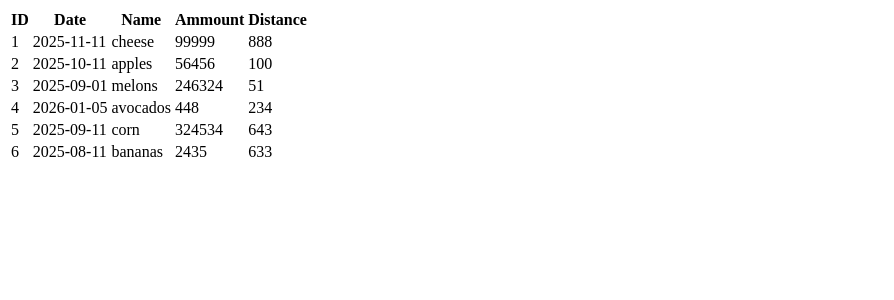
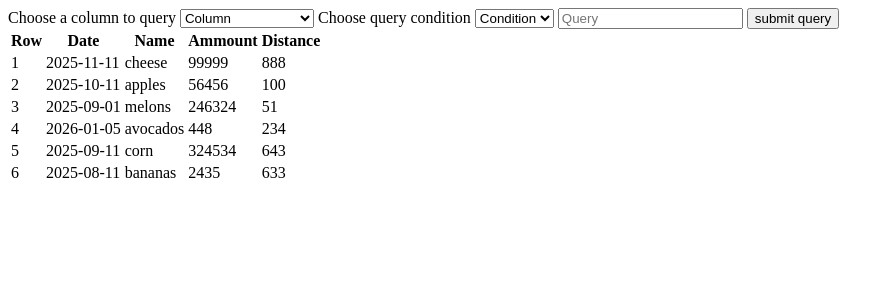
Before and after one commit to muddv/single-page-relational-table, a Flask app: page / in a window 1280 px wide. Shown: the top 300 px of the page, without its empty margins (0-894 px from the left). Run offline with Flask 2, Linux system fonts and the light colour scheme; data comes from the database, SQL or seed files in the repository; some libraries are stand-ins or nearby versions.

Commit message:
Application is in working order

```diff
--- a/app.py
+++ b/app.py
@@ -1,3 +1,4 @@
+from crypt import methods
 import secrets
 from flask import Flask, request, render_template
 import MySQLdb
@@ -14,8 +15,33 @@ conn = MySQLdb.connect(HOST, USERNAME, PASSWORD, "warehouse")
 cursor = conn.cursor()
 app = Flask(__name__)
 
-@app.route('/')
+CRITERIA = [
+    "shipment_date",
+    "item",
+    "amount",
+    "shipment_distance"
+]
+
+#maybe this can be passed to another conditional and names can be made more human readable
+CONDITIONS = [
+    "=",
+    ">",
+    "<",
+    "LIKE",
+]
+
+@app.route("/", methods=["GET", "POST"])
 def main():
-    cursor.execute("SELECT * from shipments")
+    column = request.form.get("column")
+    condition = request.form.get("condition")
+    query = request.form.get("query")
+    cursor.execute("SELECT * FROM shipments")
+    if request.method == "POST":
+        if column == None or condition == None or query == None:
+            cursor.execute("SELECT * FROM shipments")
+        else:
+            #sql = f"SELECT * FROM shipments WHERE {column} {condition} {query}"
+            #cursor.execute(sql)
+            cursor.execute("SELECT * FROM shipments WHERE %(column)s %(condition)s %(query)s", {'column': column, 'condition': condition, 'query': query});
     data = cursor.fetchall()
-    return render_template('index.html', value=data)
+    return render_template('index.html', data = data, criteria = CRITERIA, conditions = CONDITIONS)
--- a/templates/index.html
+++ b/templates/index.html
@@ -7,10 +7,32 @@
     <title>Document</title>
 </head>
 <body>
+
+    <form method="POST">
+        <label for = "column-selection">Choose a column to query</label>
+        <select name = "column" id = "column-selection">
+            <option disabled selected value="">Column</option>
+            {% for criteria in criteria %}
+                <option value = "{{ criteria }}">{{ criteria }}</option>
+            {% endfor %}
+        </select>
+
+        <label for = "condition-selection">Choose query condition</label>
+        <select name = "condition" id = "condition-selection">
+            <option disabled selected value="">Condition</option>
+            {% for conditions in conditions %}
+                <option value = "{{ conditions }}">{{ conditions }}</option>
+            {% endfor %}
+        </select>
+
+        <input name="query" placeholder="Query" type="text">
+
+        <input type="submit" value="submit query">
+    </form>
     <table>
         <thead>
         <tr>
-            <th>ID</th>
+            <th>Row</th>
             <th>Date</th>
             <th>Name</th>
             <th>Ammount</th>
@@ -18,9 +40,9 @@
         </tr>
         </thead>
         <tbody>
-            {% for row in value %}
+            {% for row in data %}
             <tr>
-                    <td>{{row[0]}}</td>
+                <td>{{loop.index}}</td>
                 <td>{{row[1]}}</td>
                 <td>{{row[2]}}</td>
                 <td>{{row[3]}}</td>
```
Lines whose indentation alone changed are shown as unchanged.
